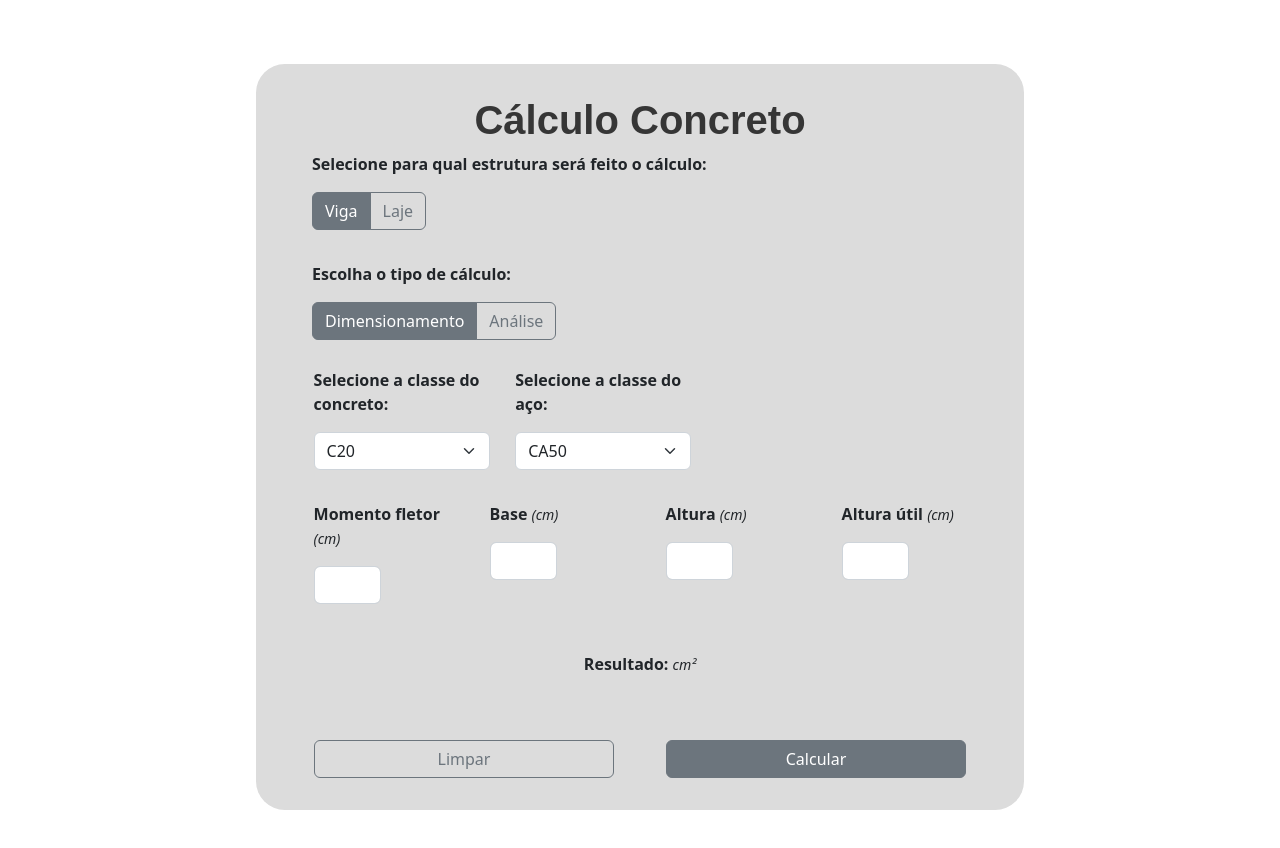
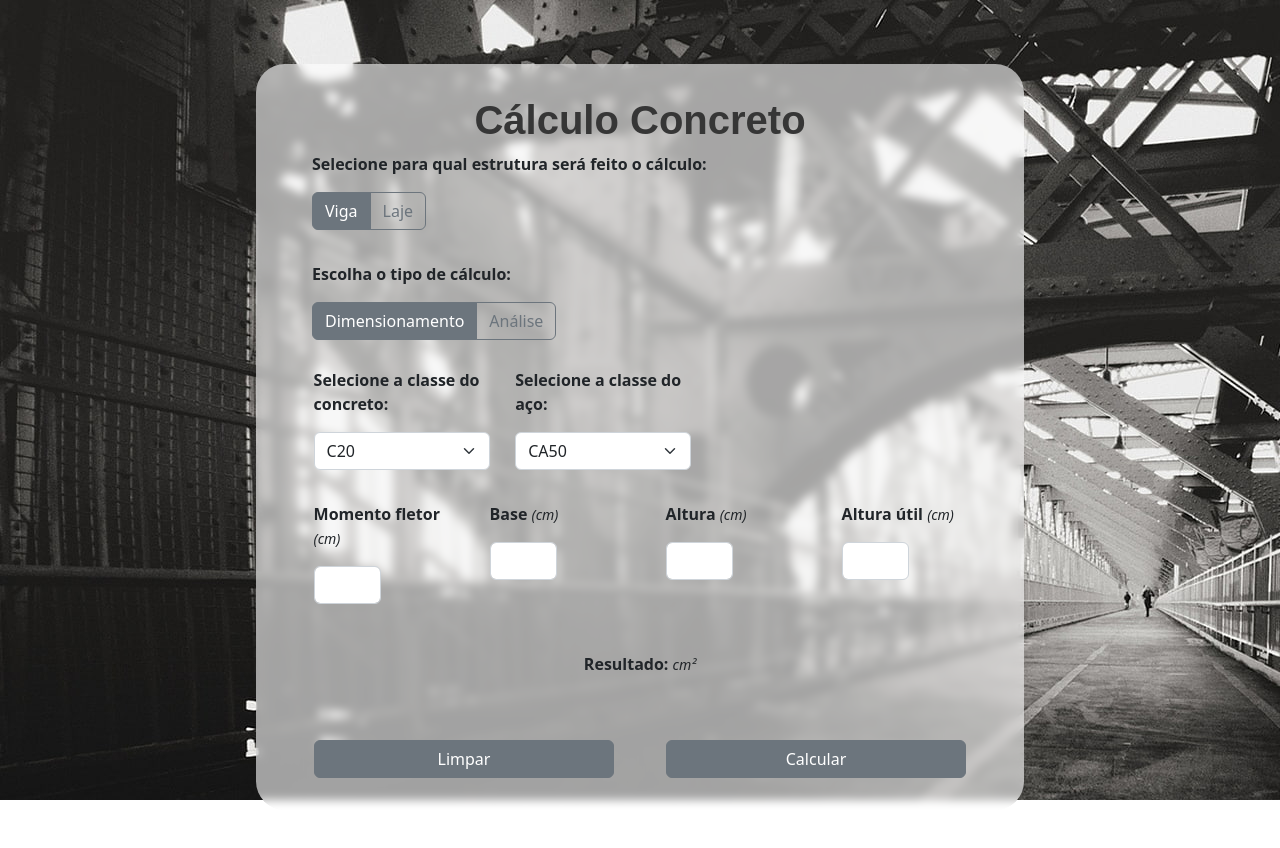
Before and after one commit to basilioruan/calculo-eng-civil, a React (Create React App) app in the folder frontend/: page / in a window 1280 px wide. Shown: the top 848 px of the page. After the commit the page ends 810 px from the top, so only its background shows below. Built offline with nearby package versions, Linux system fonts and the light colour scheme; the HTML template or start-up script is replaced by a standard one.

Commit message:
feat: adding a background image

```diff
--- a/frontend/package.json
+++ b/frontend/package.json
@@ -44,6 +44,8 @@
     ]
   },
   "devDependencies": {
-    "@types/styled-components": "^5.1.26"
+    "@types/styled-components": "^5.1.26",
+    "file-loader": "^6.2.0",
+    "url-loader": "^4.1.1"
   }
 }
--- a/frontend/src/App.tsx
+++ b/frontend/src/App.tsx
@@ -1,14 +1,11 @@
 import React from 'react';
 import CardComponent from './components/CardComponent';
-import { ImageBackground, MainContainer } from './styles';
-// import FundoApp from '../assets/img/FundoApp.png';
+import { MainContainer } from './styles';
 
 function App() {
   return (
     <MainContainer>
-      {/* <ImageBackground> */}
-        <CardComponent />
-      {/* </ImageBackground> */}
+      <CardComponent />
     </MainContainer>
   );
 }
--- a/frontend/src/components/CardComponent/styles.ts
+++ b/frontend/src/components/CardComponent/styles.ts
@@ -4,7 +4,10 @@ export const MainContainer = styled.div`
   ${() => css`
     width: 60%;
 
-    background-color: #dcdcdc;
+    background-color: rgba(255, 255, 255, 0.6);
+    -webkit-backdrop-filter: blur(5px);
+    backdrop-filter: blur(5px);
+    padding: 50px;
 
     border-radius: 1.8rem;
 
--- a/frontend/src/components/Formulario/index.tsx
+++ b/frontend/src/components/Formulario/index.tsx
@@ -63,7 +63,7 @@ const Formulario: React.FC = () => {
 
   const calcularResultado = () => {
     let C = 0;
-    if (momentoFletor && classeConcreto && base && alturaUtil){
+    if (momentoFletor && classeConcreto && base && alturaUtil) {
       C = momentoFletor / (0.68 * (classeConcreto / 1.4) * base * Math.pow(alturaUtil, 2));
     }
     const baskhara = calcularBhaskara(-0.4, 1, -C);
@@ -176,7 +176,7 @@ const Formulario: React.FC = () => {
             <p>Resultado: <span className="result-number">{result}</span><span className="unidades"> cm²</span></p>
         </div>
         <div className="btn-footer">
-          <Button outline className="btn-calcular">Limpar</Button>
+          <Button className="btn-calcular">Limpar</Button>
           <Button className="btn-calcular" onClick={calcularResultado}>Calcular</Button>
         </div>
       </Form>
--- a/frontend/src/styles.ts
+++ b/frontend/src/styles.ts
@@ -1,23 +1,11 @@
 import styled, { css } from 'styled-components';
-
-interface ImageBackgroundProps {
-  path?: string;
-  yAxis?: string;
-}
+import FundoApp from './assets/img/FundoApp.png';
 
 export const MainContainer = styled.div`
   ${() => css`
     width: 100%;
     height: 100%;
+    position: absolute;
+    background: url(${FundoApp});
   `}
 `
-
-export const ImageBackground = styled.div<ImageBackgroundProps>`
-  ${({ path }) => css`
-    width: 100%;
-    height: 100%;
-
-    margin 0 auto;
-    background: url(${path}),
-  `}
-`;
--- a/frontend/tsconfig.json
+++ b/frontend/tsconfig.json
@@ -18,7 +18,8 @@
     "resolveJsonModule": true,
     "isolatedModules": true,
     "noEmit": true,
-    "jsx": "react-jsx"
+    "jsx": "react-jsx",
+    "typeRoots" : ["node_modules/@types", "src/types"]
   },
   "include": [
     "src"
```
Also changed, not shown: frontend/src/types/images.d.ts (added, +9 -0 lines), frontend/src/assets/img/FundoApp.png (renamed from frontend/assets/img/FundoApp.png), 1 other file (tests, documents, lock files or other folders).
